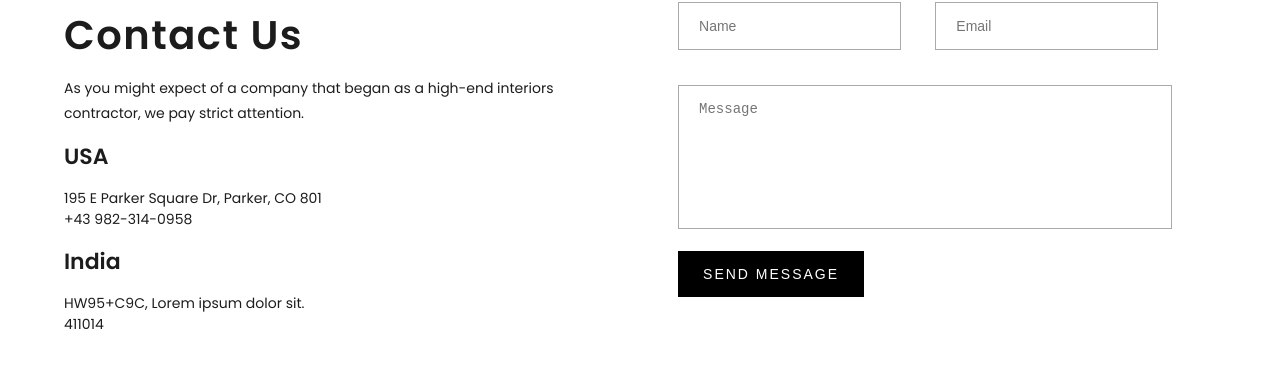
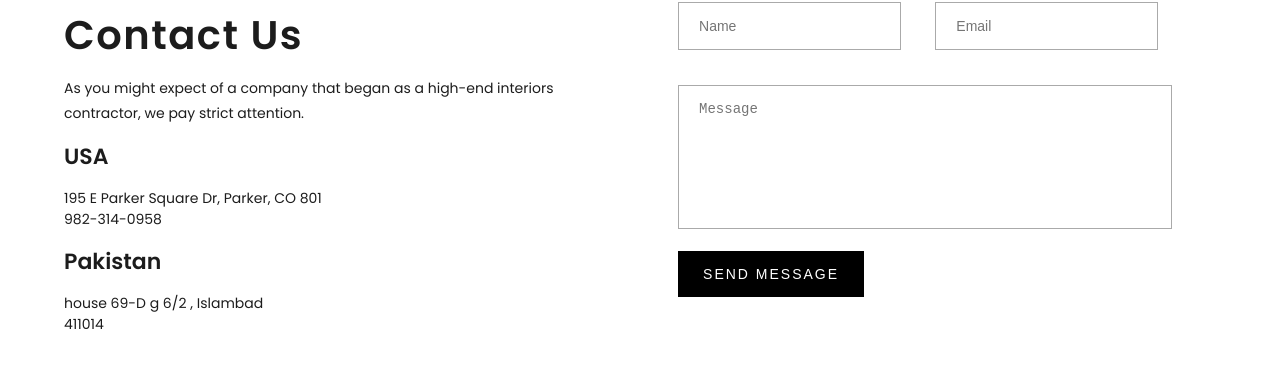
Before and after one commit to Itsashu09/assigment-2, a plain HTML site: page index.html in a window 1280 px wide. Shown: the part 4335-4720 px from the top of the page. Drawn offline with Linux system fonts and the light colour scheme.

Commit message:
Update index.html

```diff
--- a/index.html
+++ b/index.html
@@ -476,9 +476,9 @@
                         <span>As you might expect of a company that began as a high-end interiors contractor, we pay strict
                             attention.</span>
                         <h3>USA</h3>
-                        <p>195 E Parker Square Dr, Parker, CO 801<br>+43 982-314-0958</p>
-                        <h3>India</h3>
-                        <p>HW95+C9C, Lorem ipsum dolor sit.<br>411014</p>
+                        <p>195 E Parker Square Dr, Parker, CO 801<br> 982-314-0958</p>
+                        <h3>Pakistan</h3>
+                        <p>house 69-D g 6/2 , Islambad<br>411014</p>
                     </div>
                     <div class="form-details">
                         <input type="text" name="name" id="name" placeholder="Name" required>
```
